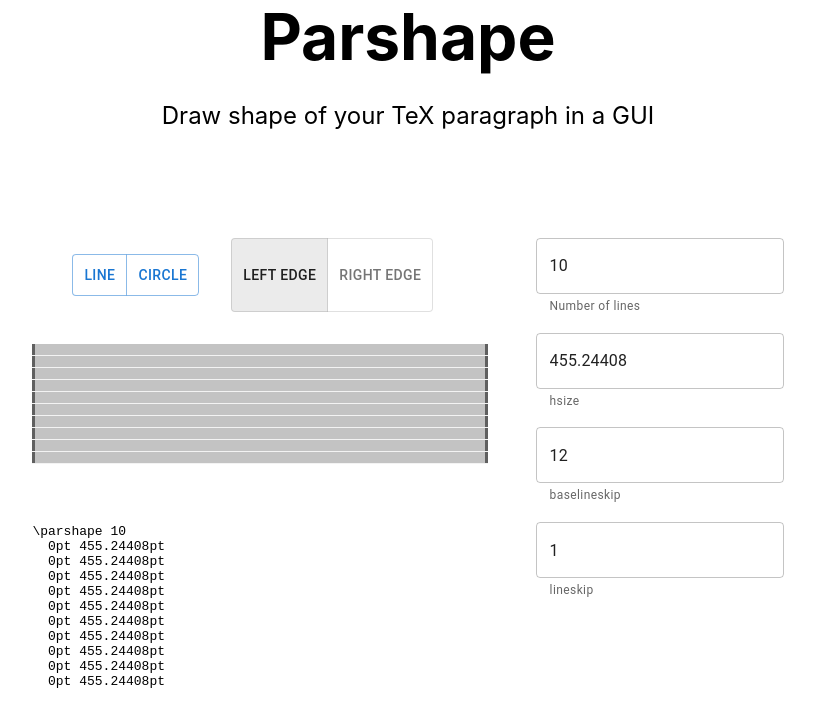
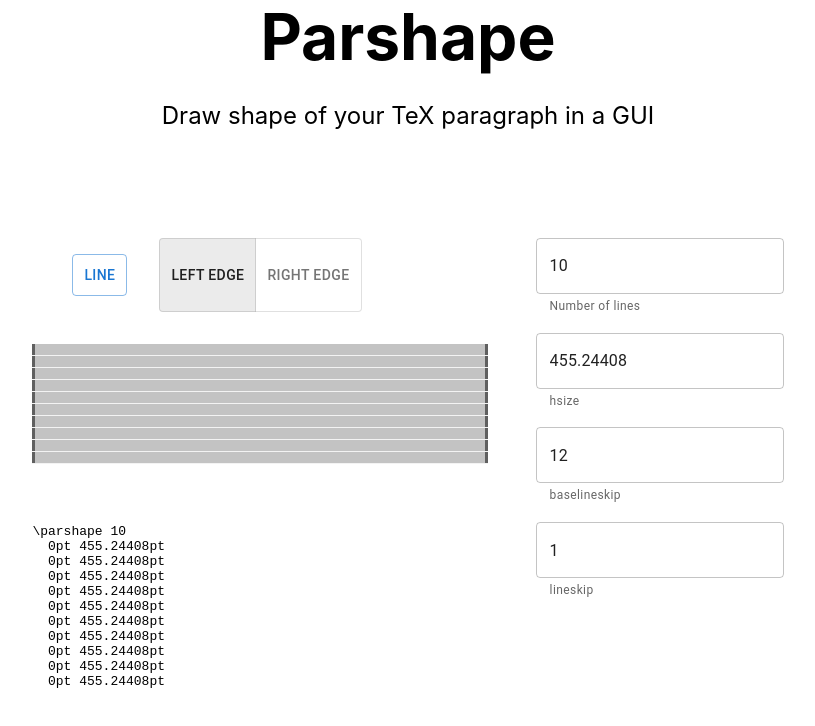
Before and after one commit to tmscer/parshape, a Next.js app: page / in a window 1280 px wide. Shown: the top 726 px of the page, without its empty margins (232-1047 px from the left). Built offline with nearby package versions, Linux system fonts and the light colour scheme.

Commit message:
Comment out "circle" in `<Toolbar>`

```diff
--- a/components/Toolbar.js
+++ b/components/Toolbar.js
@@ -17,7 +17,7 @@
         sx={{ flexWrap: "wrap" }}
       >
         <ToolbarButton onClick={createOnClick("line")}>line</ToolbarButton>
-        <ToolbarButton onClick={createOnClick("circle")}>circle</ToolbarButton>
+        {/* <ToolbarButton onClick={createOnClick("circle")}>circle</ToolbarButton> */}
       </ButtonGroup>
     </Stack>
   );
```
